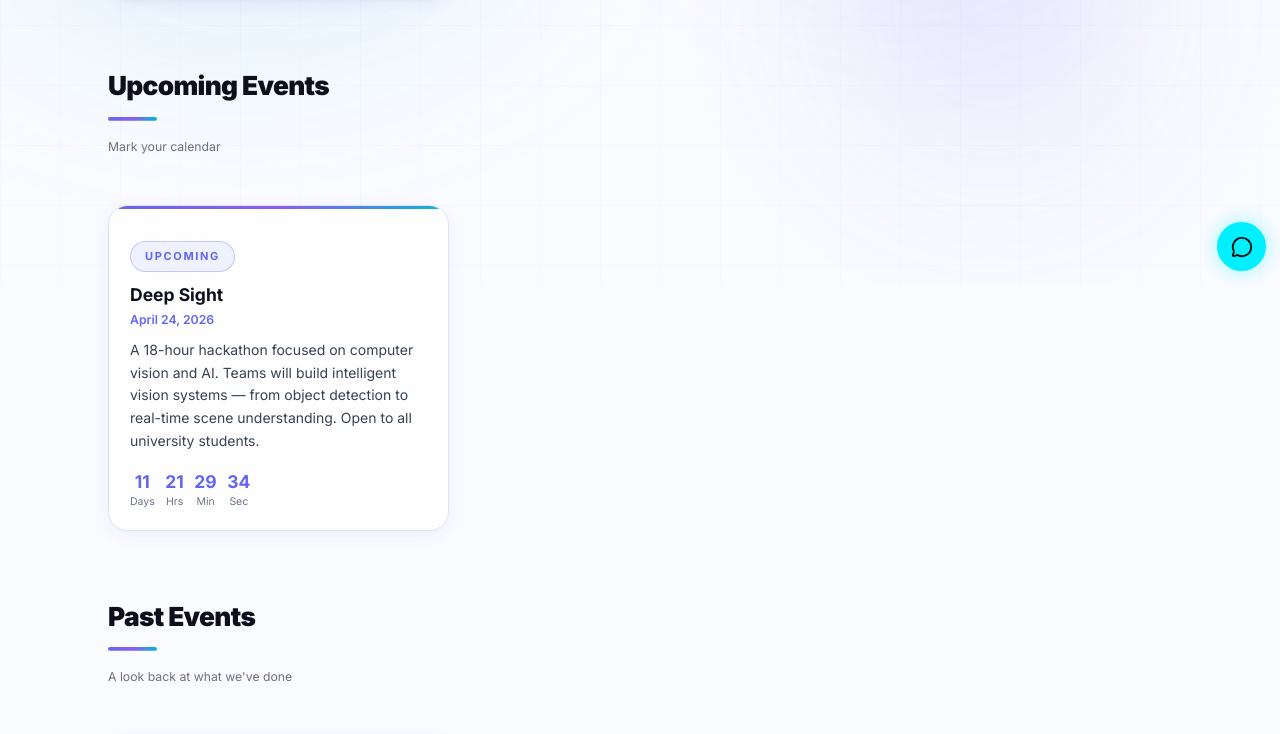
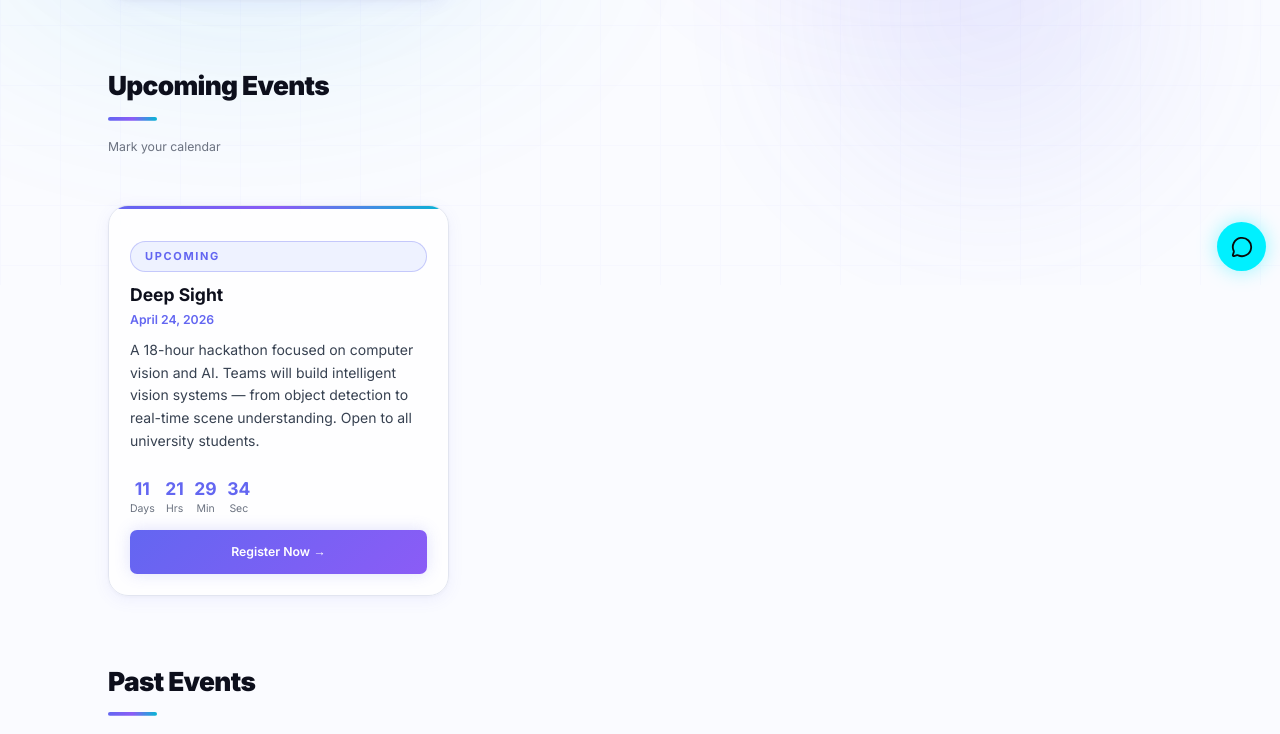
Before and after one commit to Anshupadhyay1419/club_website, a Next.js app: page /events in a window 1280 px wide. Shown: the part 515-1249 px from the top of the page. Built offline with nearby package versions, Linux system fonts and the light colour scheme.

Commit message:
Add Register Now button to upcoming EventCard when registrationLink is set

```diff
--- a/components/events/EventCard.tsx
+++ b/components/events/EventCard.tsx
@@ -39,12 +39,19 @@ export default function EventCard({ event, variant }: EventCardProps) {
       {/* Accent top bar */}
       <div className="absolute top-0 left-0 right-0 h-1 animated-gradient"
         style={{ background: 'linear-gradient(90deg, var(--accent), var(--accent2), var(--accent3))' }} />
-      <div className="pt-4">
+      <div className="pt-4 flex flex-col flex-1">
         <div className="badge mb-3">Upcoming</div>
         <h3 className="text-xl font-bold mb-1 font-[var(--font-space-grotesk)]" style={{ color: 'var(--text-primary)' }}>{event.title}</h3>
         <p className="text-sm mb-3 font-semibold" style={{ color: 'var(--accent)' }}>{formattedDate}</p>
         <p className="text-base leading-relaxed mb-5 flex-1" style={{ color: 'var(--text-secondary)' }}>{event.description}</p>
         <CountdownTimer date={event.date} />
+        {event.registrationLink && (
+          <a href={event.registrationLink} target="_blank" rel="noopener noreferrer"
+            className="mt-4 w-full min-h-[44px] flex items-center justify-center rounded-lg font-semibold text-sm text-white transition-all duration-200"
+            style={{ background: 'linear-gradient(135deg, var(--accent), var(--accent2))', boxShadow: '0 0 16px var(--glow)' }}>
+            Register Now →
+          </a>
+        )}
       </div>
     </GlassCard>
   )
```
